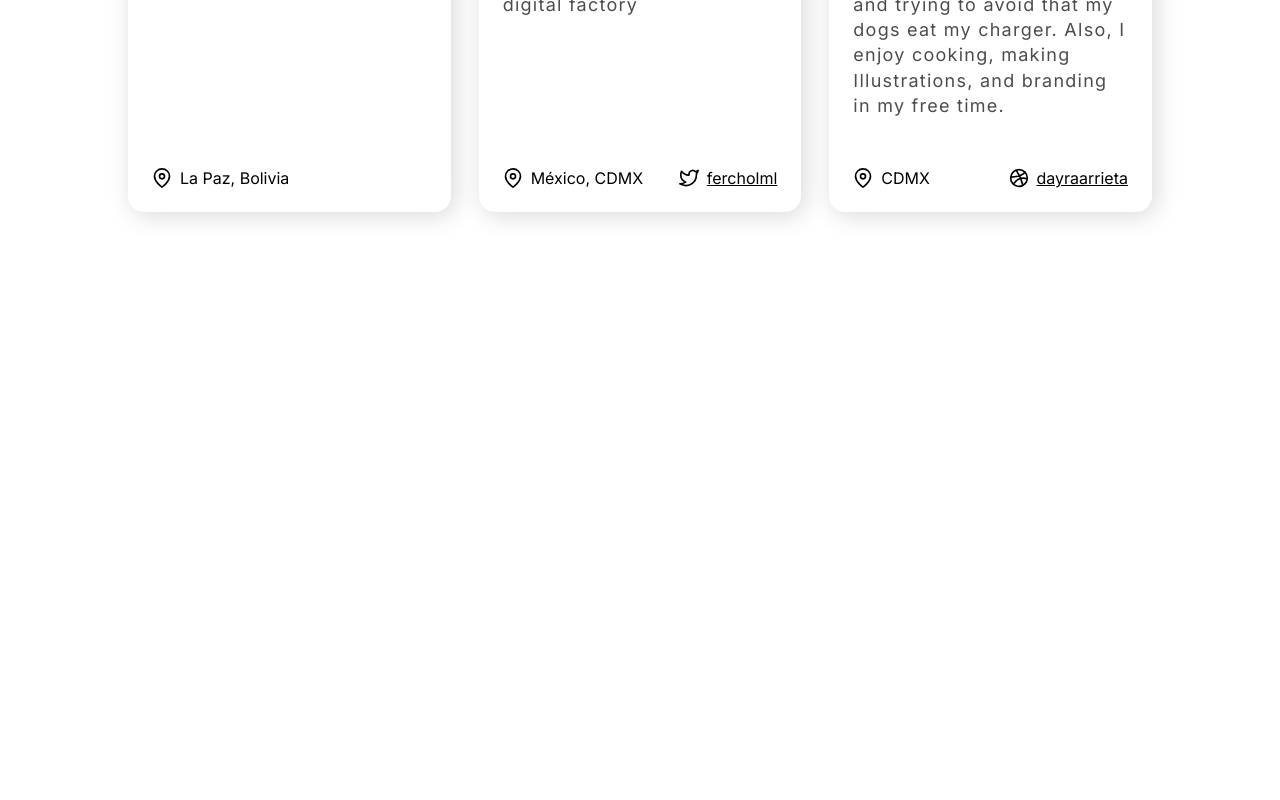
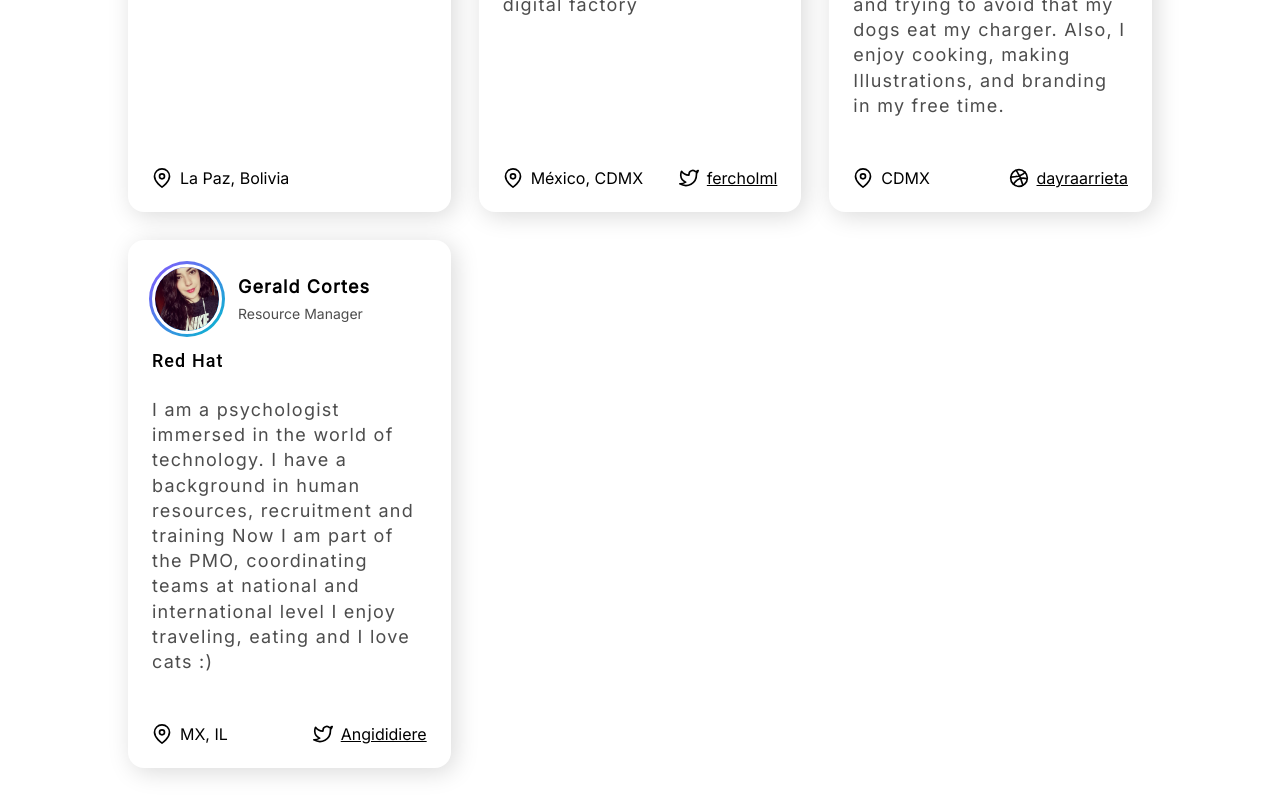
Before and after one commit to react-next-boilerplate/rnb-site, a Next.js app: page /events/student-developer/Speakers in a window 1280 px wide. Shown: the part 942-1742 px from the top of the page. Before the commit the page ends 1186 px from the top, so only its background shows below. Built offline with nearby package versions, Linux system fonts and the light colour scheme; a web font is replaced by a local one.

Commit message:
[speaker]: Add Angididier

```diff
--- a/speakers-manifest.js
+++ b/speakers-manifest.js
@@ -89,7 +89,19 @@ const dayra = {
   dribbble: 'dayraarrieta',
 };
 
-export const mapping = { afvalenciab, paulinagavilan, jerolan, vic, luisFer, dayra };
+const gerald = {
+  name: 'Gerald Cortes',
+  place: 'MX, IL',
+  role: 'Resource Manager',
+  workplace: 'Red Hat',
+  resume:
+    'I am a psychologist immersed in the world of technology. I have a background in human resources, recruitment and training  Now I am part of the PMO, coordinating teams at national and international level I enjoy traveling, eating and I love cats :)',
+  src: '/static/images/speakers/gerald.jpeg',
+  twitter: 'Angididiere',
+  dribbble: null,
+};
+
+export const mapping = { afvalenciab, paulinagavilan, jerolan, vic, luisFer, dayra, gerald };
 
 const speakers = Object.values(mapping);
 
```
Also changed, not shown: public/static/images/speakers/gerald.jpeg (added).
